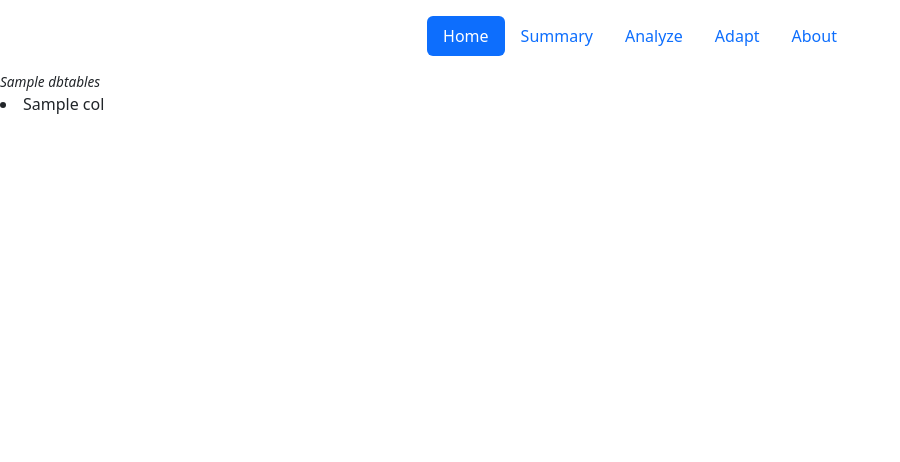
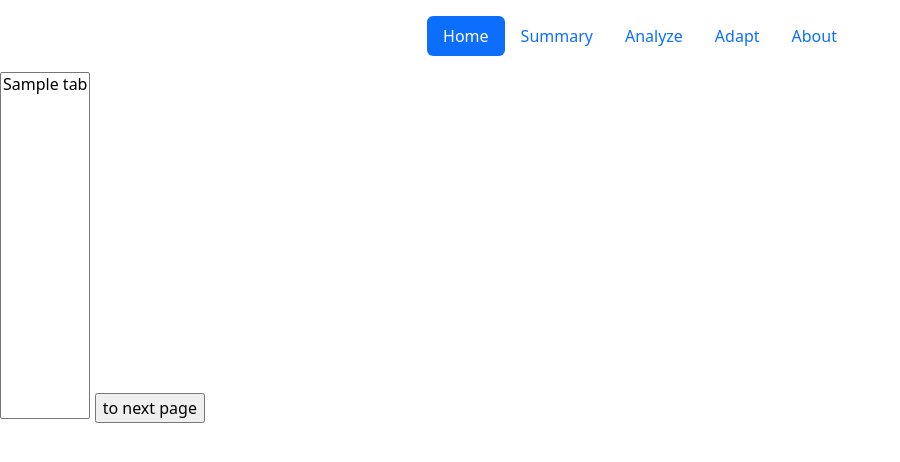
Before and after one commit to MarcRotsaert/TrainingData, a Django app: template django/test_project2/test_project2/templates/home.html in a window 1280 px wide. Shown: the top 462 px of the page, without its empty margins (0-900 px from the left). Run offline with Django 3.2, Linux system fonts and the light colour scheme; the template is opened without the code that fills it: most values are stand-ins (such as "Sample title", 1, 10 or a date in 2020).

Commit message:
home page+ selectable view

```diff
--- a/django/test_project2/test_polar/urls.py
+++ b/django/test_project2/test_polar/urls.py
@@ -5,6 +5,7 @@ app_name = "test_polar"
 
 urlpatterns = [
     # re_path(r"^add_ttype/$", views.add_ttype, name="addttype")
+    path("", views.redirect_to_home, name="tohome"),
     path("home/", views.select_collections, name="selectcol"),
     path("summary/", views.show_polar, name="showpolar"),
     path(
--- a/django/test_project2/test_project2/templates/base.html
+++ b/django/test_project2/test_project2/templates/base.html
@@ -11,7 +11,7 @@
     <div class="container">
         <header class="d-flex justify-content-center py-3">
           <ul class="nav nav-pills">
-            <li class="nav-item"><a href="#" class="nav-link active" aria-current="page">Home</a></li>
+            <li class="nav-item"><a href={% url "test_polar:selectcol" %} class="nav-link active" aria-current="page">Home</a></li>
             <li class="nav-item"><a href={% url "test_polar:showpolar" %}
               class="nav-link">Summary</a></li>
             <li class="nav-item"><a href="#" class="nav-link">Analyze</a></li>
--- a/django/test_project2/test_project2/templates/home.html
+++ b/django/test_project2/test_project2/templates/home.html
@@ -21,14 +21,16 @@
     <body>
         <script src={% static  "js/polar_test.js" %}></script>
         {% comment %} <a href={% url 'test_polar:selectcol' %}> {% endcomment %}
-            <div id="trainingcollections">
-                {% if dbtables %}
-                <p>{{ dbtables }}<p>
-                {% for col in dbtables %}
-                    <li>{{ col }}</li>
-                {% endfor %}
-                {% endif %}
-            </a>
+            {% comment %} <div id="trainingcollections"> {% endcomment %}
+                <form id="collectionform" action="/summary/" method="get">
+                    <select id="dtable" name="dtable" size="15">
+                        {% for tab in dbtables %}
+                        <option value={{ tab }}>{{ tab }}</option>
+                        {% endfor %}
+                    </select>
+                    <input type="submit" id="to_addtt" value="to next page" onclick="toHeadofpage()">
+                </form>
+            {% comment %} </div>             {% endcomment %}
     {% endblock %}
 
 
--- a/django/test_project2/test_project2/urls.py
+++ b/django/test_project2/test_project2/urls.py
@@ -14,6 +14,7 @@ Including another URLconf
     1. Import the include() function: from django.urls import include, path
     2. Add a URL to urlpatterns:  path('blog/', include('blog.urls'))
 """
+
 from django.contrib import admin
 from django.urls import path
 from django.conf.urls import include
@@ -21,6 +22,6 @@ from django.conf.urls import include
 
 urlpatterns = [
     path("admin/", admin.site.urls),
-    path("", include("test_training2.urls")),
     path("", include("test_polar.urls")),
+    # path("", include("test_training2.urls")),
 ]
```
Also changed, not shown: django/test_project2/test_polar/models.py (+13 -8 lines), django/test_project2/test_polar/views.py (+18 -4 lines).
